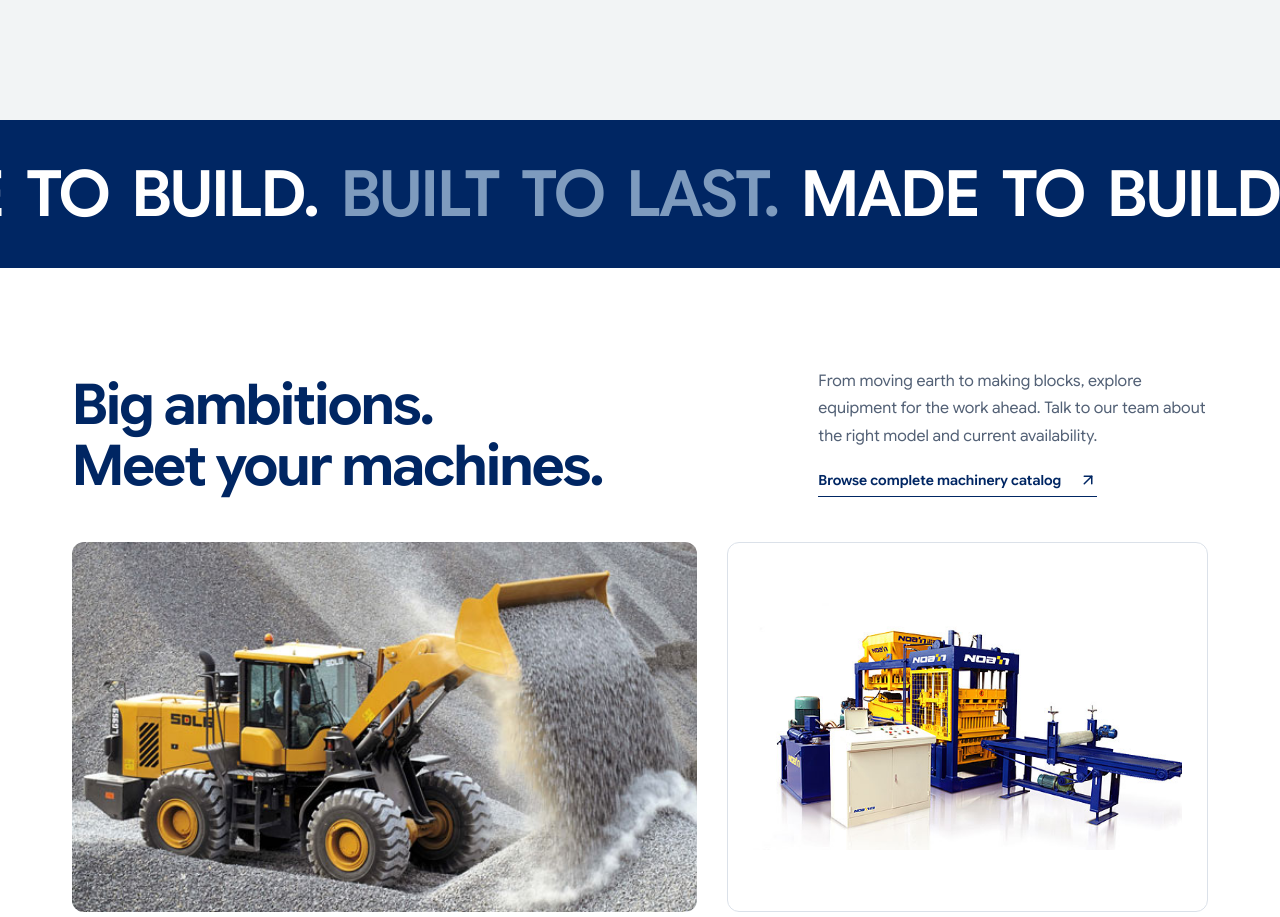
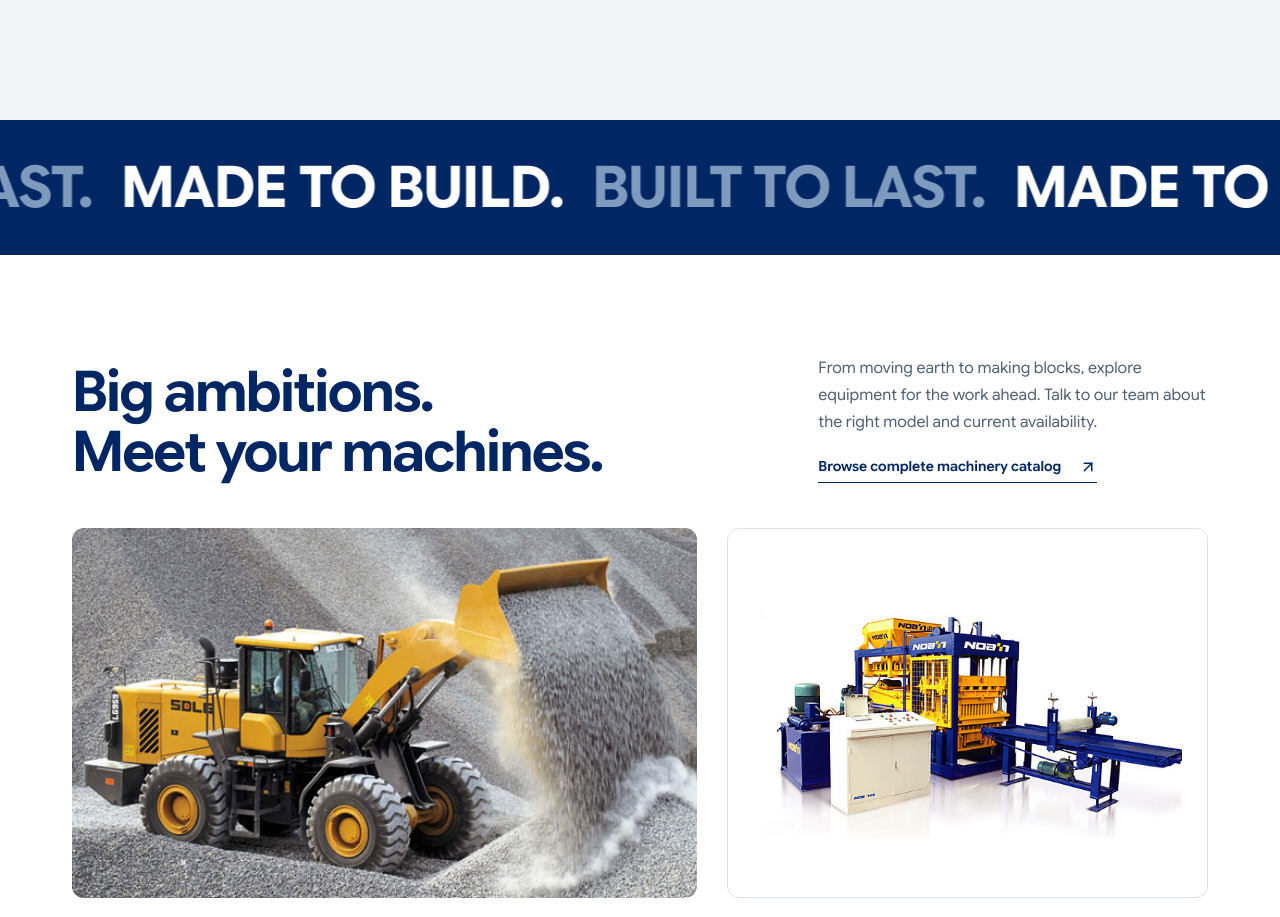
Before and after one commit to Vihangashamod/rcb, a Next.js app: page / in a window 1280 px wide. Shown: the part 2272-3189 px from the top of the page. Built offline with nearby package versions, Linux system fonts and the light colour scheme.

Commit message:
Animate word ribbon as continuous infinite scrolling marquee

```diff
--- a/src/app/page.tsx
+++ b/src/app/page.tsx
@@ -203,9 +203,27 @@ export default function Home() {
         </section>
 
         <div className="word-ribbon" aria-hidden="true">
-          <div>
-            MADE TO BUILD. <span>BUILT TO LAST.</span> MADE TO BUILD.{" "}
-            <span>BUILT TO LAST.</span>
+          <div className="marquee-track">
+            <div className="marquee-content">
+              <span>MADE TO BUILD.</span>
+              <span className="word-accent">BUILT TO LAST.</span>
+              <span>MADE TO BUILD.</span>
+              <span className="word-accent">BUILT TO LAST.</span>
+              <span>MADE TO BUILD.</span>
+              <span className="word-accent">BUILT TO LAST.</span>
+              <span>MADE TO BUILD.</span>
+              <span className="word-accent">BUILT TO LAST.</span>
+            </div>
+            <div className="marquee-content" aria-hidden="true">
+              <span>MADE TO BUILD.</span>
+              <span className="word-accent">BUILT TO LAST.</span>
+              <span>MADE TO BUILD.</span>
+              <span className="word-accent">BUILT TO LAST.</span>
+              <span>MADE TO BUILD.</span>
+              <span className="word-accent">BUILT TO LAST.</span>
+              <span>MADE TO BUILD.</span>
+              <span className="word-accent">BUILT TO LAST.</span>
+            </div>
           </div>
         </div>
         <section id="machinery" className="machinery-section section-pad">
--- a/src/app/site.css
+++ b/src/app/site.css
@@ -707,19 +707,45 @@ section[id] {
   overflow: hidden;
   background: var(--ink);
   color: #fff;
-  padding: 26px 0;
+  padding: 24px 0;
   white-space: nowrap;
-}
-.word-ribbon > div {
-  font-size: clamp(35px, 5vw, 70px);
-  font-weight: 600;
-  letter-spacing: -0.03em;
-  word-spacing: 10px;
-  transform: translateX(-40px);
+  user-select: none;
+  position: relative;
+  width: 100%;
+  display: flex;
+}
+.word-ribbon .marquee-track {
+  display: flex;
   width: max-content;
-}
-.word-ribbon span {
+  will-change: transform;
+  animation: marquee-scroll 32s linear infinite;
+}
+.word-ribbon:hover .marquee-track {
+  animation-play-state: paused;
+}
+.word-ribbon .marquee-content {
+  display: flex;
+  align-items: center;
+  gap: 28px;
+  padding-right: 28px;
+  font-size: clamp(32px, 4.5vw, 64px);
+  font-weight: 700;
+  letter-spacing: -0.02em;
+  flex-shrink: 0;
+}
+.word-ribbon .marquee-content span {
+  color: #ffffff;
+}
+.word-ribbon .marquee-content .word-accent {
   color: #7e9bbe;
+}
+@keyframes marquee-scroll {
+  from {
+    transform: translate3d(0, 0, 0);
+  }
+  to {
+    transform: translate3d(-50%, 0, 0);
+  }
 }
 .machine-grid {
   display: grid;
@@ -1444,19 +1470,6 @@ section[id] {
     animation: image-open linear both;
     animation-timeline: view();
     animation-range: entry 0% cover 45%;
-  }
-  @keyframes ribbon-travel {
-    from {
-      transform: translateX(0);
-    }
-    to {
-      transform: translateX(-350px);
-    }
-  }
-  .word-ribbon > div {
-    animation: ribbon-travel linear both;
-    animation-timeline: view();
-    animation-range: entry 0% exit 100%;
   }
 }
 @media (min-width: 1600px) {
@@ -1943,8 +1956,9 @@ section[id] {
   .paving-photo {
     clip-path: none !important;
   }
-  .word-ribbon > div {
-    transform: none;
+  .word-ribbon .marquee-track {
+    animation: none !important;
+    transform: none !important;
   }
 }
 
```
